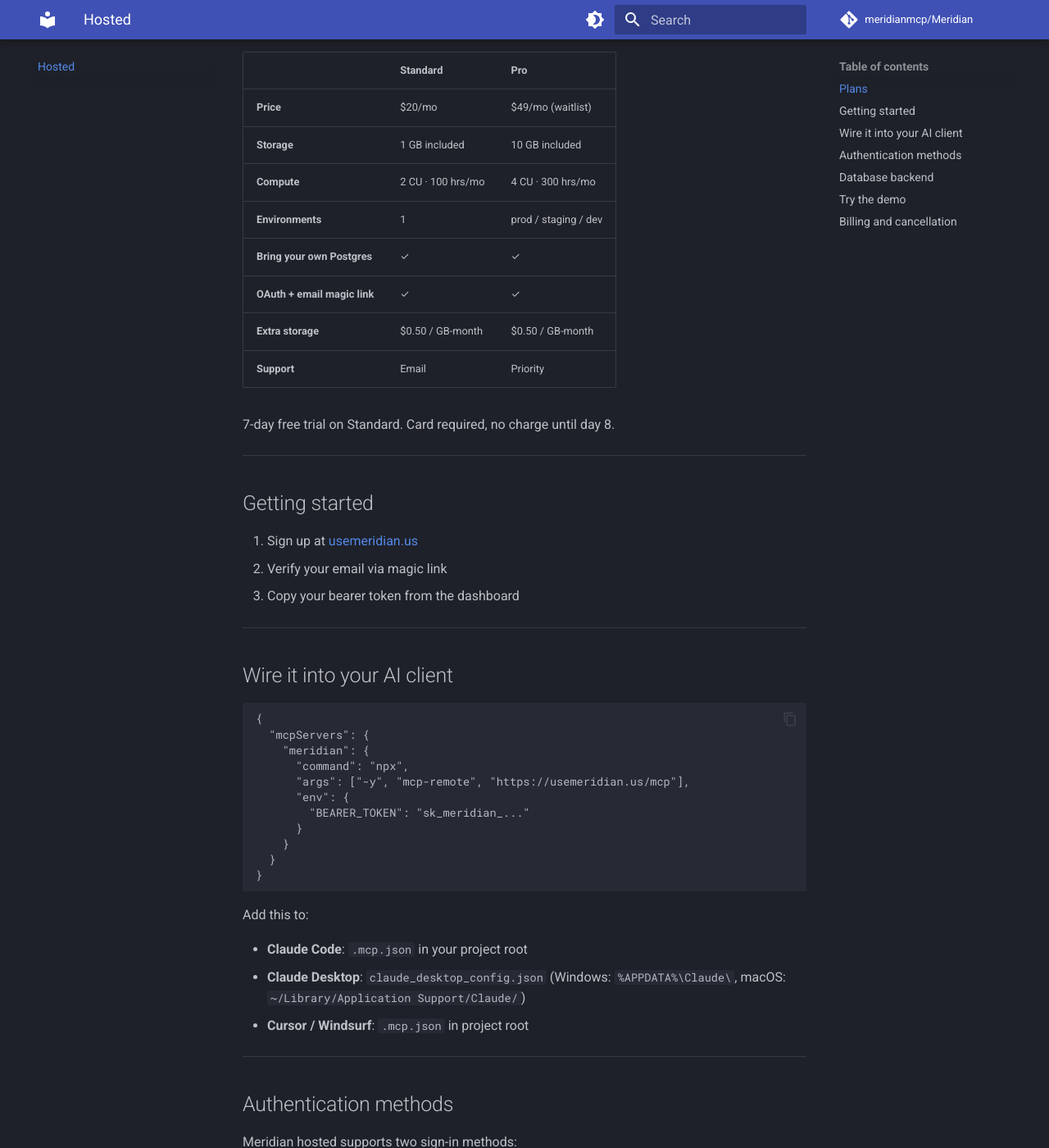
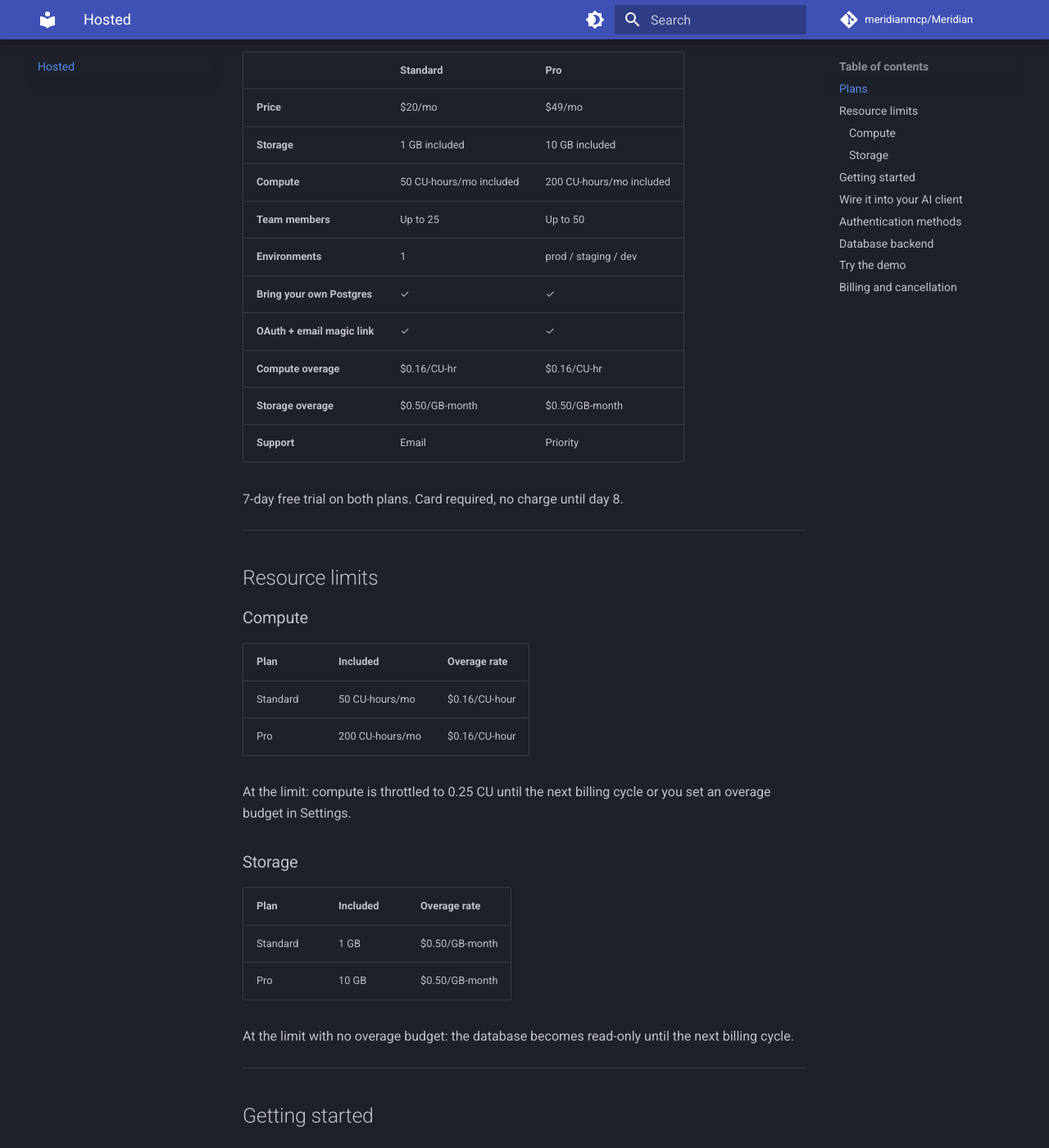
Before and after one commit to meridianmcp/meridian-docs, an MkDocs documentation site: the page built from docs/hosted.md, in a window 1280 px wide and 1400 px high, scrolled down 333 px. Shown: the whole window at 82% size. Built offline with MkDocs 1.6.1 and Material for MkDocs 9.7.7, drawn with Linux system fonts in a browser that asks for light colours; comment, search, counter and statistics services are not loaded.

Commit message:
docs: resource limits table, team member limits, Python SDK section
- hosted.md: updated plan comparison with compute CU-hours, team member limits,
  overage rates; added Resource Limits section with compute + storage tables
- quickstart.md: Python SDK section with code examples for all major tools

Co-Authored-By: Claude Sonnet 4.6 <noreply@anthropic.com>

```diff
--- a/docs/hosted.md
+++ b/docs/hosted.md
@@ -8,16 +8,40 @@
 
 | | Standard | Pro |
 |---|---|---|
-| **Price** | $20/mo | $49/mo (waitlist) |
+| **Price** | $20/mo | $49/mo |
 | **Storage** | 1 GB included | 10 GB included |
-| **Compute** | 2 CU · 100 hrs/mo | 4 CU · 300 hrs/mo |
+| **Compute** | 50 CU-hours/mo included | 200 CU-hours/mo included |
+| **Team members** | Up to 25 | Up to 50 |
 | **Environments** | 1 | prod / staging / dev |
 | **Bring your own Postgres** | ✓ | ✓ |
 | **OAuth + email magic link** | ✓ | ✓ |
-| **Extra storage** | $0.50 / GB-month | $0.50 / GB-month |
+| **Compute overage** | $0.16/CU-hr | $0.16/CU-hr |
+| **Storage overage** | $0.50/GB-month | $0.50/GB-month |
 | **Support** | Email | Priority |
 
-7-day free trial on Standard. Card required, no charge until day 8.
+7-day free trial on both plans. Card required, no charge until day 8.
+
+---
+
+## Resource limits
+
+### Compute
+
+| Plan | Included | Overage rate |
+|------|----------|--------------|
+| Standard | 50 CU-hours/mo | $0.16/CU-hour |
+| Pro | 200 CU-hours/mo | $0.16/CU-hour |
+
+At the limit: compute is throttled to 0.25 CU until the next billing cycle or you set an overage budget in Settings.
+
+### Storage
+
+| Plan | Included | Overage rate |
+|------|----------|--------------|
+| Standard | 1 GB | $0.50/GB-month |
+| Pro | 10 GB | $0.50/GB-month |
+
+At the limit with no overage budget: the database becomes read-only until the next billing cycle.
 
 ---
 
```
Also changed, not shown: docs/quickstart.md (+36 -0 lines).
